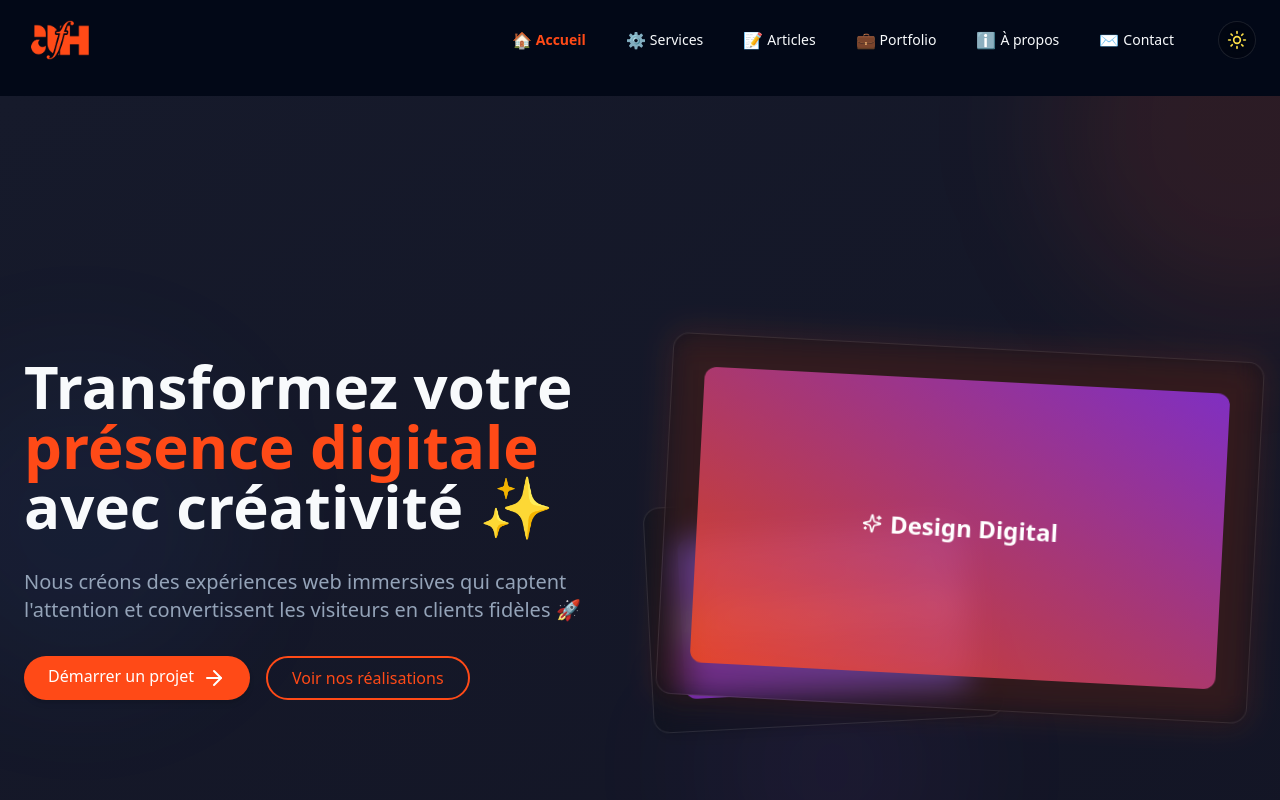
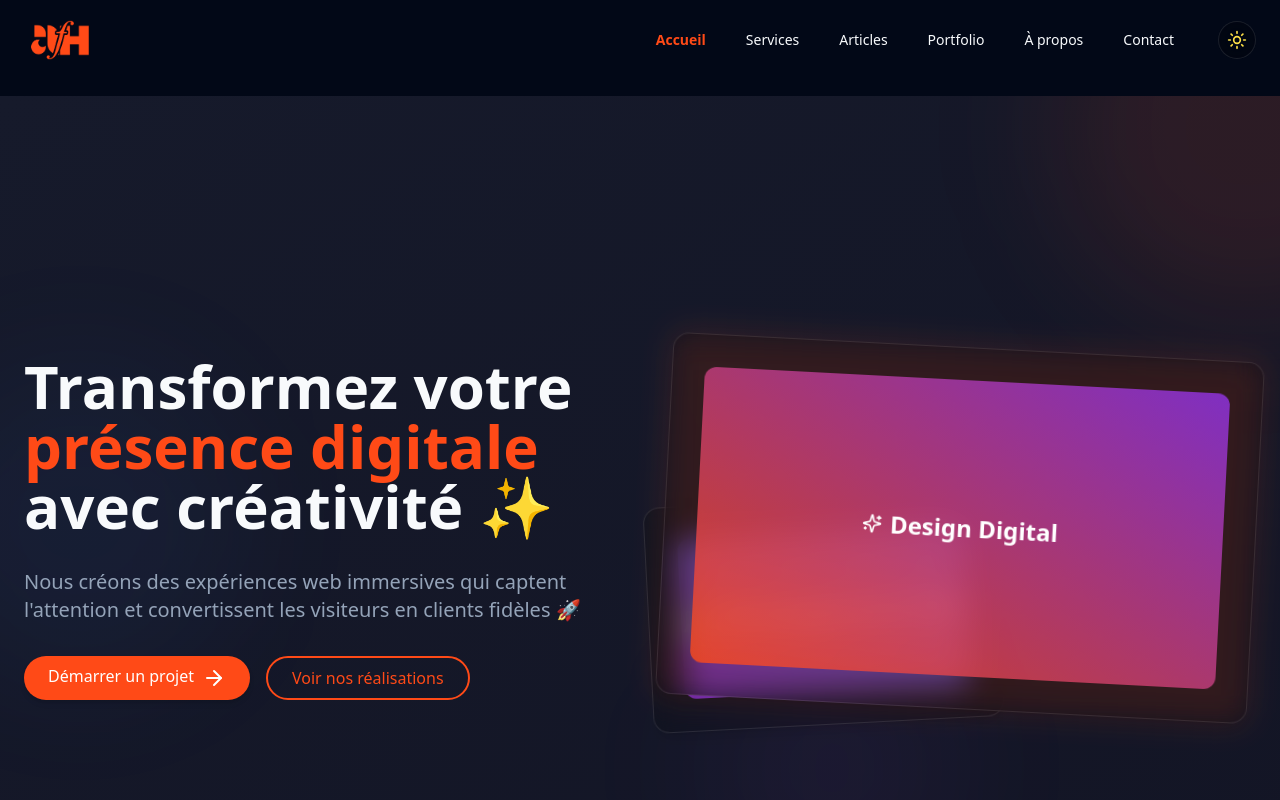
Before and after one commit to abdifrh/afh-agency-project, a React (Vite) app: page / in a window 1280 px wide. Shown: the top 800 px of the page. Built offline with nearby package versions, Linux system fonts and the light colour scheme.

Commit message:
remove emoji to nav

```diff
--- a/src/components/Navigation.tsx
+++ b/src/components/Navigation.tsx
@@ -66,7 +66,6 @@ export default function Navigation() {
                     : "hover:text-afh"
                 )}
               >
-                <span className="text-base">{link.emoji}</span>
                 <span>{link.name}</span>
               </Link>
             ))}
@@ -107,7 +106,6 @@ export default function Navigation() {
                     : "hover:bg-afh/5 hover:scale-105"
                 )}
               >
-                <span className="text-xl">{link.emoji}</span>
                 <span>{link.name}</span>
               </Link>
             ))}
```
